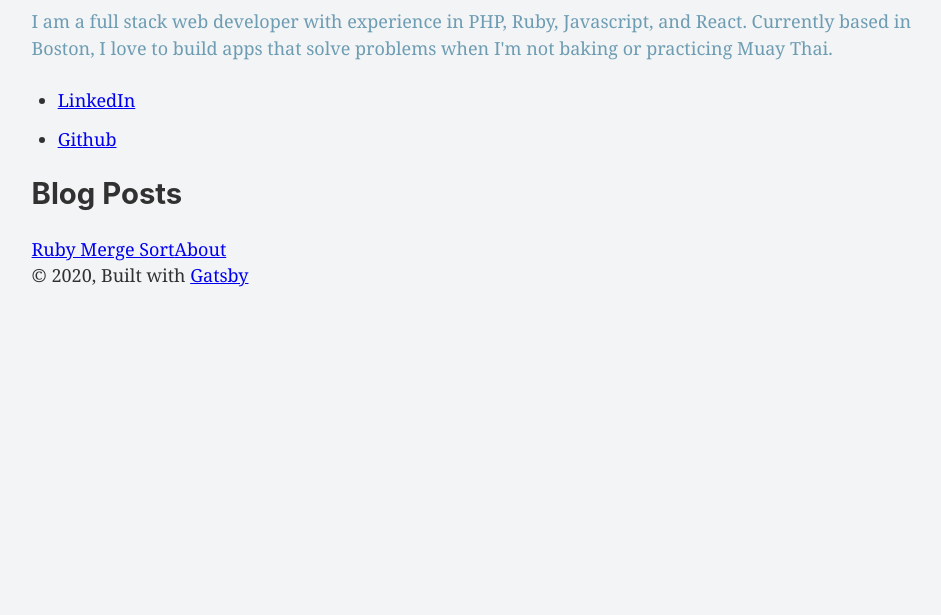
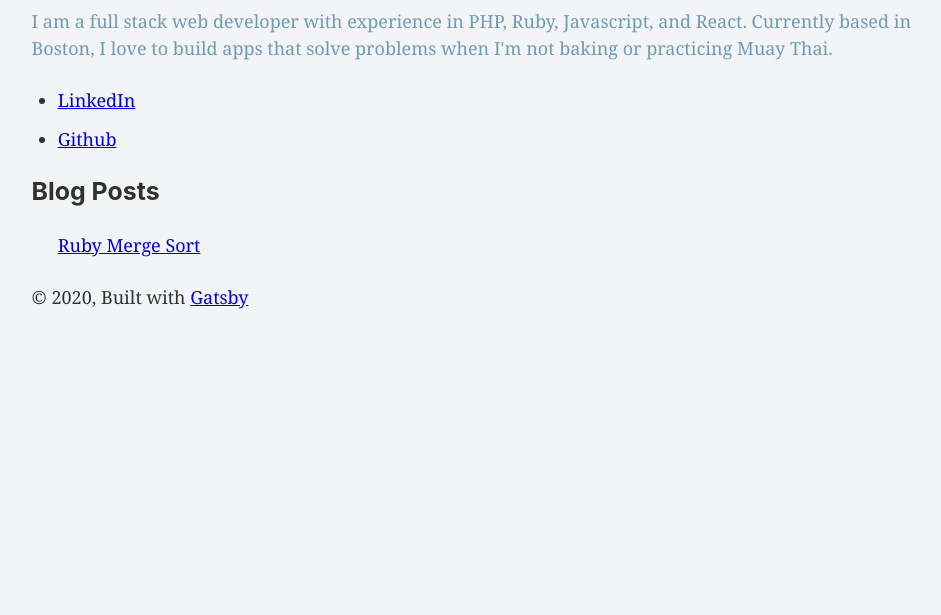
Before and after one commit to 1-8192/allegranzi, a Gatsby site: page / in a window 1280 px wide. Shown: the part 185-800 px from the top of the page, without its empty margins (148-1089 px from the left). Built offline with nearby package versions, Linux system fonts and the light colour scheme; Gatsby itself is replaced by a stand-in of ours.

Commit message:
moved around items in index page

```diff
--- a/src/components/header.js
+++ b/src/components/header.js
@@ -25,6 +25,7 @@ const Header = ({ siteTitle }) => (
         >
           {siteTitle}
         </Link>
+        <Link to="/AboutPage/">About</Link>
       </h1>
     </div>
   </header>
--- a/src/pages/index.js
+++ b/src/pages/index.js
@@ -13,9 +13,10 @@ const IndexPage = () => (
       <li><a href="https://www.linkedin.com/in/allegranzi/">LinkedIn</a></li>
       <li><a href="https://github.com/1-8192">Github</a></li>
     </ul>
-    <h2>Blog Posts</h2>
-    <Link to="./blog/my-first-post">Ruby Merge Sort</Link>
-    <Link to="/AboutPage/">About</Link>
+    <h3>Blog Posts</h3>
+    <ul>
+      <Link to="./blog/ruby_merge_sort">Ruby Merge Sort</Link>
+    </ul>
   </Layout>
 )
 
```
Also changed, not shown: src/markdown-pages/ruby-merge-sort.md (renamed from src/markdown-pages/post-1.md, +1 -1 lines).
